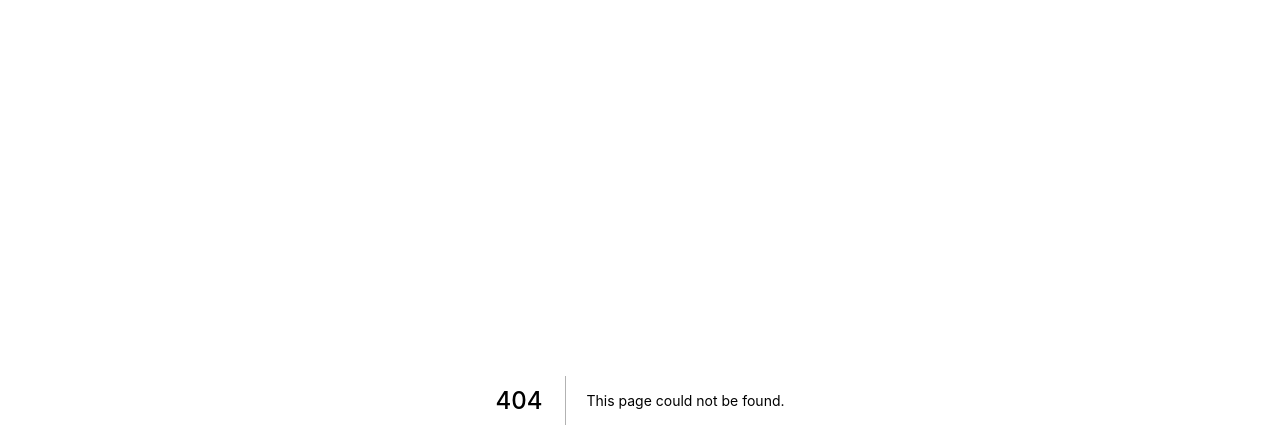
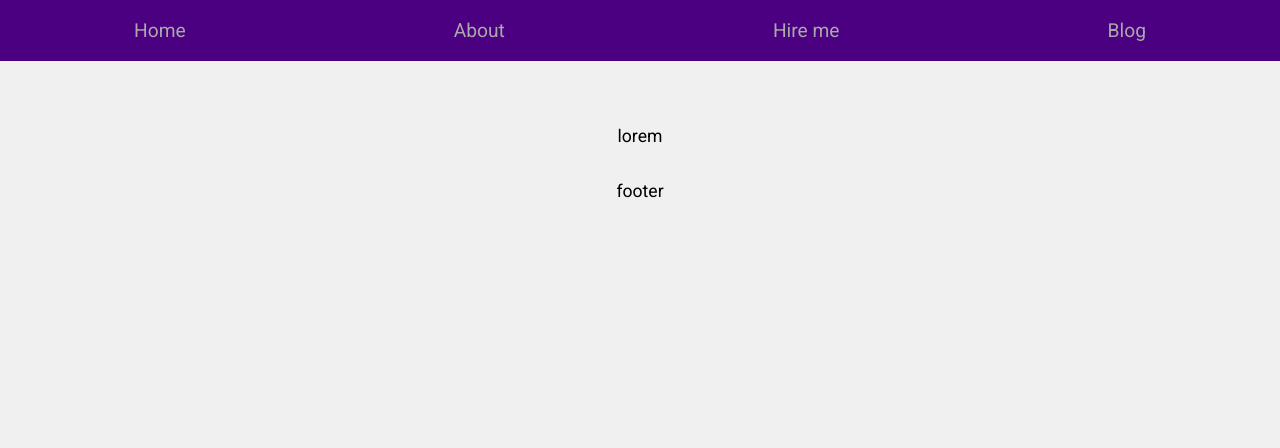
Before and after one commit to ritchey0713/next-port, a Next.js app: page /post in a window 1280 px wide. Before the commit this address had no page. Shown: the top 448 px of the page. Built offline with nearby package versions, Linux system fonts and the light colour scheme; a small style sheet from the web is missing.

Commit message:
add single show page

```diff
--- /dev/null
+++ b/pages/post.js
@@ -0,0 +1,11 @@
+import Layout from "../components/Layout";
+import { withRouter } from "next/router";
+const Post = ({ router }) => {
+  return (
+    <Layout title={router.query.title}>
+      <p>lorem</p>
+    </Layout>
+  );
+};
+
+export default withRouter(Post);
```
